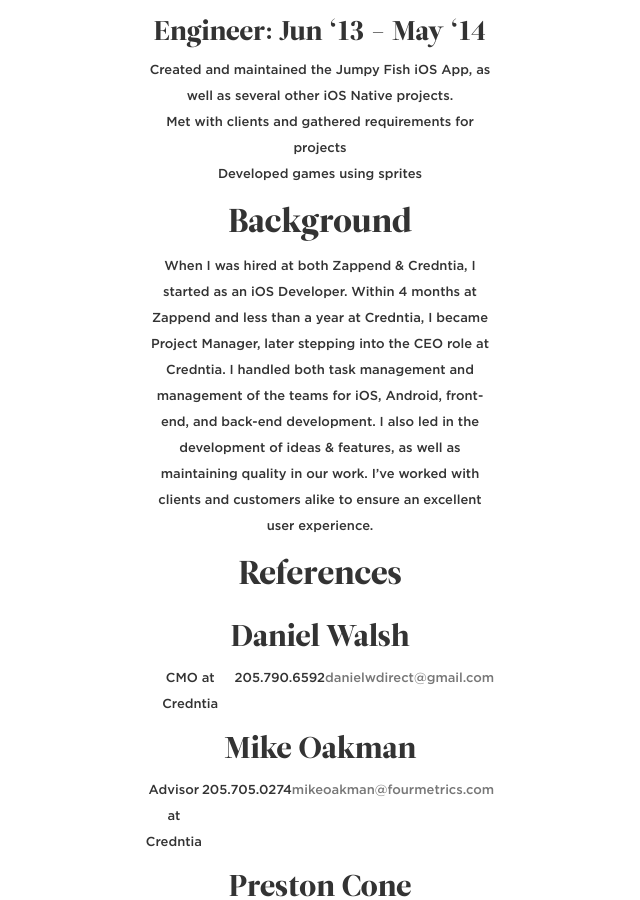
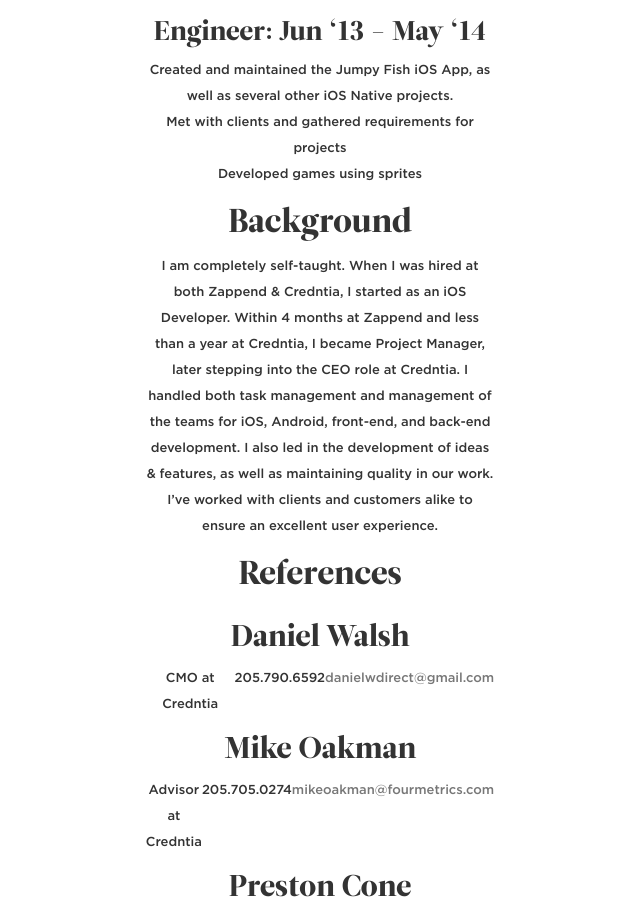
Before and after one commit to codytwinton/codytwinton.github.io, a Jekyll site: the page built from resume.markdown, in a window 1280 px wide and 900 px high, scrolled down 1449 px. Shown: the whole window, without its empty margins (0-640 px from the left). Built offline with Jekyll 4.4.1, drawn with Linux system fonts in a browser that asks for light colours; some of the changed lines change nothing that is shown.

Commit message:
Minor Resume Updates

```diff
--- a/resume.markdown
+++ b/resume.markdown
@@ -10,7 +10,7 @@
 ## Skills
 
 - **Languages:** Swift, Objective-C, JavaScript, HTML, CSS, TypeScript
-- **Platforms:** iOS, Xcode, Node.js, JAMstack, Git, Core Data, REST, Twitter & Facebook SDKs, Cocoapods, Realm Mobile Database, SQLite, Continuous Integration, CLI, Angular, Firebase, Google Cloud, iOS App Store Submission, Google Play Store Submission, Open Source, fastlane
+- **Paradigms:** iOS, Xcode, Node.js, JAMstack, Git, Core Data, REST, Twitter & Facebook SDKs, Cocoapods, Realm Mobile Database, SQLite, Continuous Integration, CLI, Angular, Firebase, Google Cloud, iOS App Store Submission, Google Play Store Submission, Open Source, fastlane
 - **Patterns:** Object and Protocol Oriented Programming, MVC and VIPER Architecture, Dependency Injection, Unit Testing, HIPAA Compliance, AES Encryption, Documentation
 - **Other:** SDLC, UI and UX Design, Financials, Brainstorming, Leadership, Company Management
 
@@ -27,7 +27,7 @@
 
 #### CEO: Apr ‘16 - Present
 
-- Restructured company’s organization, management team, and direction moving forward
+- Restructured company’s organization, management team, and direction
 - Resolved financial issues with the company and pushed the company forward
 - Dismissed team members that were either not contributing in a significant way or were detrimental to the company’s success
 - Recruited team members that would help bring the company to success
@@ -67,7 +67,7 @@
 
 ## Background
 
-When I was hired at both Zappend & Credntia, I started as an iOS Developer. Within 4 months at Zappend and less than a year at Credntia, I became Project Manager, later stepping into the CEO role at Credntia. I handled both task management and management of the teams for iOS, Android, front-end, and back-end development. I also led in the development of ideas & features, as well as maintaining quality in our work. I've worked with clients and customers alike to ensure an excellent user experience.
+I am completely self-taught. When I was hired at both Zappend & Credntia, I started as an iOS Developer. Within 4 months at Zappend and less than a year at Credntia, I became Project Manager, later stepping into the CEO role at Credntia. I handled both task management and management of the teams for iOS, Android, front-end, and back-end development. I also led in the development of ideas & features, as well as maintaining quality in our work. I've worked with clients and customers alike to ensure an excellent user experience.
 
 ## References
 
```
